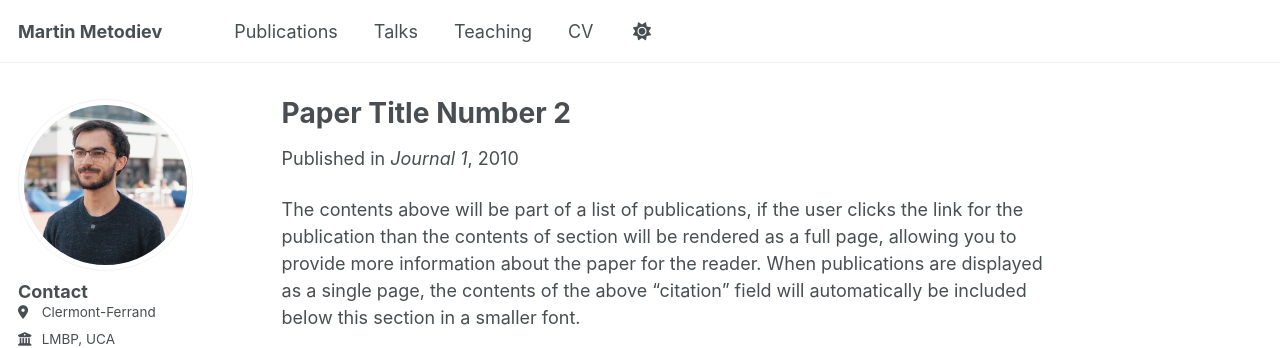
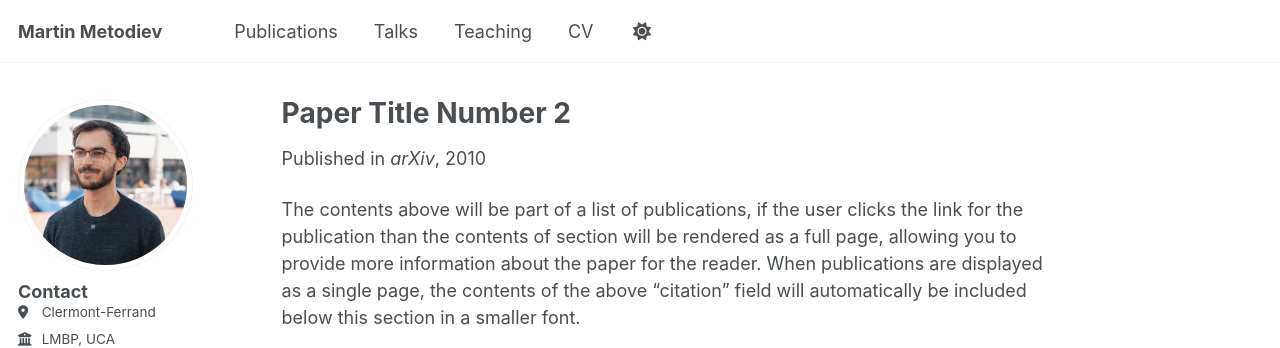
Before and after one commit to m-metodiev/m-metodiev.github.io, a Jekyll site: the page built from _publications/2010-10-01-paper-title-number-2.md, in a window 1280 px wide and 1083 px high. Shown: the top 348 px of the window. Built offline with Jekyll 4.4.1, drawn with Linux system fonts in a browser that asks for light colours; some web fonts are replaced.

Commit message:
Update 2010-10-01-paper-title-number-2.md

```diff
--- a/_publications/2010-10-01-paper-title-number-2.md
+++ b/_publications/2010-10-01-paper-title-number-2.md
@@ -1,11 +1,11 @@
 ---
 title: "Paper Title Number 2"
 collection: publications
-category: preprints
+category: manuscripts
 permalink: /publication/2010-10-01-paper-title-number-2
 excerpt: 'This paper is about the number 2. The number 3 is left for future work.'
 date: 2010-10-01
-venue: 'Journal 1'
+venue: 'arXiv'
 slidesurl: 'http://academicpages.github.io/files/slides2.pdf'
 paperurl: 'http://academicpages.github.io/files/paper2.pdf'
 citation: 'Your Name, You. (2010). &quot;Paper Title Number 2.&quot; <i>Journal 1</i>. 1(2).'
```
